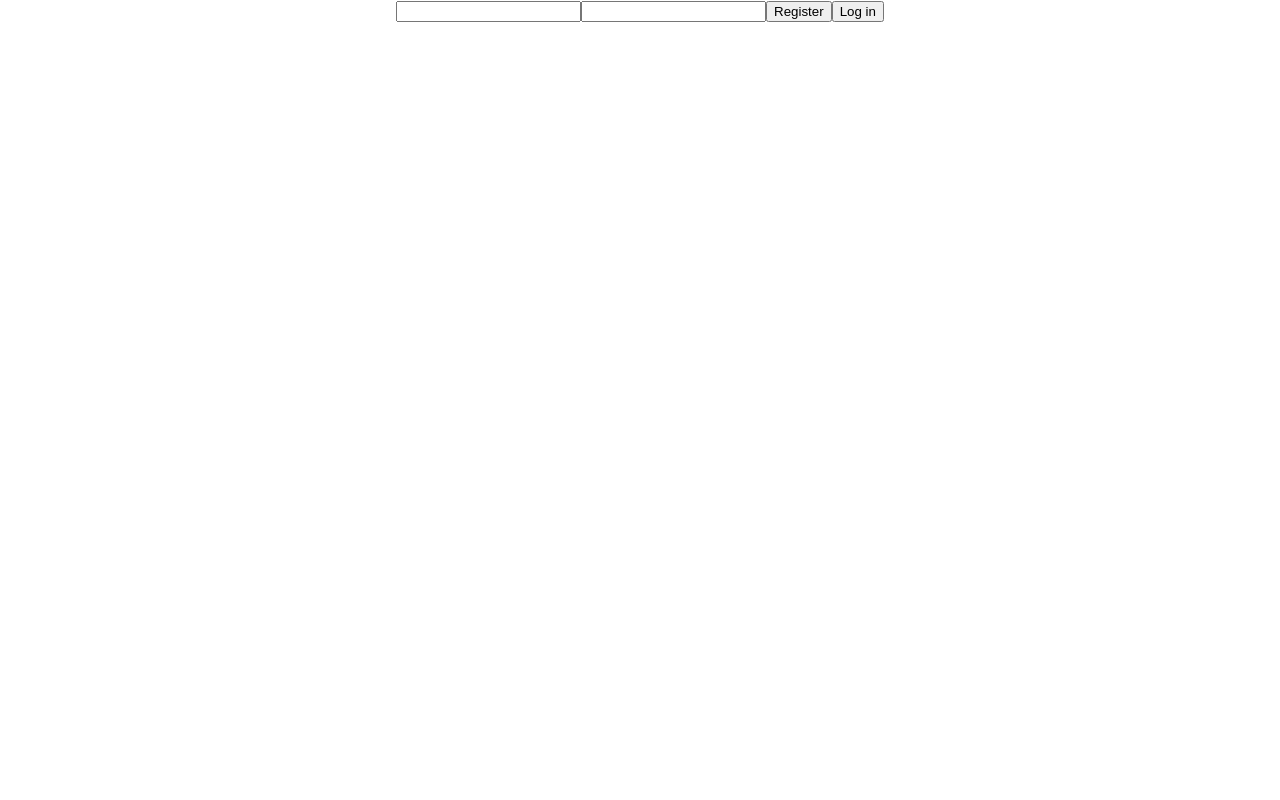
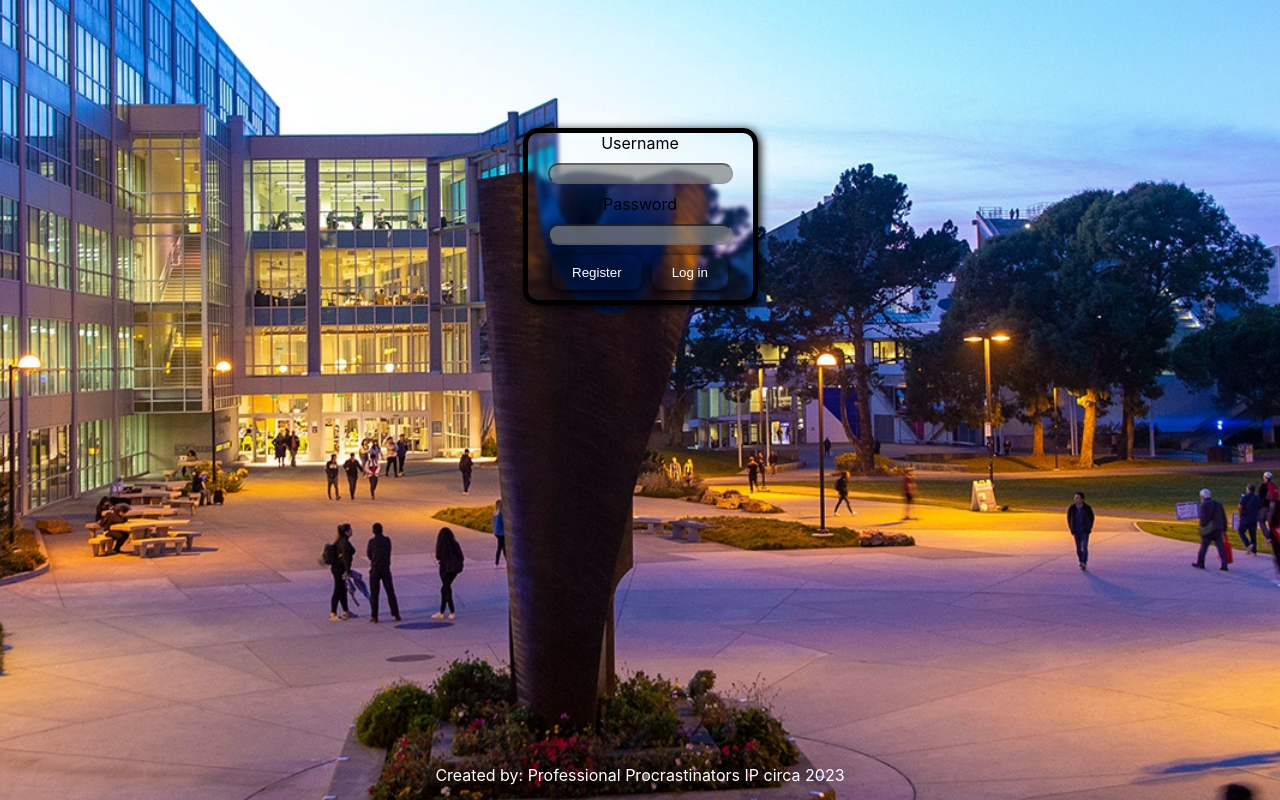
Before and after one commit to Jmg047/CSC413-ChatApp, a React (Create React App) app in the folder client/: page / in a window 1280 px wide. Built offline with nearby package versions, Linux system fonts and the light colour scheme.

Commit message:
created some basic css for the page. No major additions otherwise

```diff
--- a/client/public/index.html
+++ b/client/public/index.html
@@ -26,7 +26,7 @@
     -->
     <title>React App</title>
   </head>
-  <body>
+  <body class="background">
     <noscript>You need to enable JavaScript to run this app.</noscript>
     <div id="root"></div>
     <!--
@@ -39,5 +39,6 @@
       To begin the development, run `npm start` or `yarn start`.
       To create a production bundle, use `npm run build` or `yarn build`.
     -->
+    <footer class="footer">Created by: Professional Procrastinators IP circa 2023</footer>
   </body>
 </html>
--- a/client/src/App.css
+++ b/client/src/App.css
@@ -1,5 +1,11 @@
 .App {
+  display: flex;
   text-align: center;
+  flex-wrap: wrap;
+  flex-direction: column;
+  align-content: center;
+  align-items: center;
+  margin-top: 10%;
 }
 
 .App-logo {
@@ -36,3 +42,59 @@
     transform: rotate(360deg);
   }
 }
+
+.banner{
+  background-color: rgba(97, 218, 251, 0.7);
+  border-radius: 10px;
+}
+
+.inputArea {
+  border: 5px solid black;
+  border-radius: 15px;
+  background-color: transparent;
+  backdrop-filter: blur(2px);
+  box-shadow: 2px 2px 10px black;
+}
+
+.inputBox {
+  background: gray;
+  opacity: 70%;
+  margin: 10px 20px 10px 20px;
+  border-radius: 10px;
+}
+
+.convoArea{
+  margin: 10px 10px 10px 10px;
+  color: white;
+  border: 5px solid black;
+  border-radius: 15px;
+  background-color: transparent;
+  backdrop-filter: blur(2px);
+  box-shadow: 2px 2px 10px black;
+}
+
+.indivConvo{
+  margin: 10px;
+}
+
+.buttonBox{
+  color: white;
+  background-color: transparent;
+  border: none;
+  border-radius: 10px;
+  box-shadow: 0px 2px 10px rgba(0, 0, 0, 1);
+  padding: 10px 20px;
+  margin: 0 5px 10px 5px;
+  transition: all 0.3s ease;
+}
+
+.buttonBox:hover {
+  background-color: rgba(200, 200, 200, 0.2);
+  box-shadow: 0px 4px 20px rgba(0, 0, 0, 0.5);
+}
+
+.buttonBox:active {
+  background-color: rgba(200, 200, 200, 0.7);
+  color: white;
+  box-shadow: 0px 0px 0px rgba(0, 0, 0, 0.3), inset 0px 1px 5px rgba(0, 0, 0, 0.5);
+}
--- a/client/src/App.js
+++ b/client/src/App.js
@@ -114,27 +114,38 @@ function App() {
 
   if (isLoggedIn) {
     return (
-      <div className="App">
-        <h1>Welcome {userName}</h1>
-        <div>
-          To: <input value={toId} onChange={e => setToId(e.target.value)} />
+        <div className="App" c>
+          <h1 className="banner"><text style={{margin:"20px"}}>Welcome, {userName}!</text></h1>
+          <div className="inputArea">
+            <div className="inputBox" style={{backgroundColor: "transparent"}}>
+              <text style={{color: "white", fontSize: "1.5em"}}>To: </text>
+              <input className="inputBox" value={toId} onChange={e => setToId(e.target.value)} />
+            </div>
+            <textarea className="inputBox" value={message} onChange={e => setMessage(e.target.value)} />
+            <div>
+              <button onClick={handleSendMessage} className="buttonBox">Send Message</button>
+            </div>
+          </div>
+          <div>{errorMessage}</div>
+          <div className="convoArea">{conversations.map(conversation => <div className="indivConvo">Convo: {conversation.conversationId}</div>)}</div>
         </div>
-        <textarea value={message} onChange={e => setMessage(e.target.value)} />
-        <div>
-          <button onClick={handleSendMessage}>Send Message</button>
-        </div>
-        <div>{errorMessage}</div>
-        <div>{conversations.map(conversation => <div>Convo: {conversation.conversationId}</div>)}</div>
-      </div>
     );
   }
 
   return (
     <div className="App">
-      <input value={userName} onChange={e => setUserName(e.target.value)} />
-      <input value={password} onChange={e => setPassword(e.target.value)} type="password" />
-      <button onClick={handleSubmit} disabled={isLoading}>Register</button>
-      <button onClick={handleLogIn} disabled={isLoading}>Log in</button>
+      <div className="inputArea">
+        <label htmlFor="username">Username</label>
+        <div>
+          <input id="username" className="inputBox" value={userName} onChange={e => setUserName(e.target.value)} />
+        </div>
+        <label htmlFor="password">Password</label>
+        <div>
+          <input id="password" className="inputBox" value={password} onChange={e => setPassword(e.target.value)} type="password" />
+        </div>
+        <button onClick={handleSubmit} disabled={isLoading} className="buttonBox">Register</button>
+        <button onClick={handleLogIn} disabled={isLoading} className="buttonBox">Log in</button>
+      </div>
       <div>
         {isLoading ? 'Loading ...' : null}
       </div>
--- a/client/src/index.css
+++ b/client/src/index.css
@@ -11,3 +11,22 @@ code {
   font-family: source-code-pro, Menlo, Monaco, Consolas, 'Courier New',
     monospace;
 }
+
+.background{
+  background-image: url("/public/sfstate-sculpture.jpg");
+  background-size: 2304px;
+  background-position: top;
+  background-color: #000;
+  background-repeat: no-repeat;
+}
+
+.footer {
+  display: flex;
+  justify-content: center;
+  align-items: center;
+  color: white;
+  width: 100%;
+  position: absolute;
+  bottom: 0;
+  height: 50px;
+}
```
Also changed, not shown: client/public/sfstate-sculpture.jpg (added).
